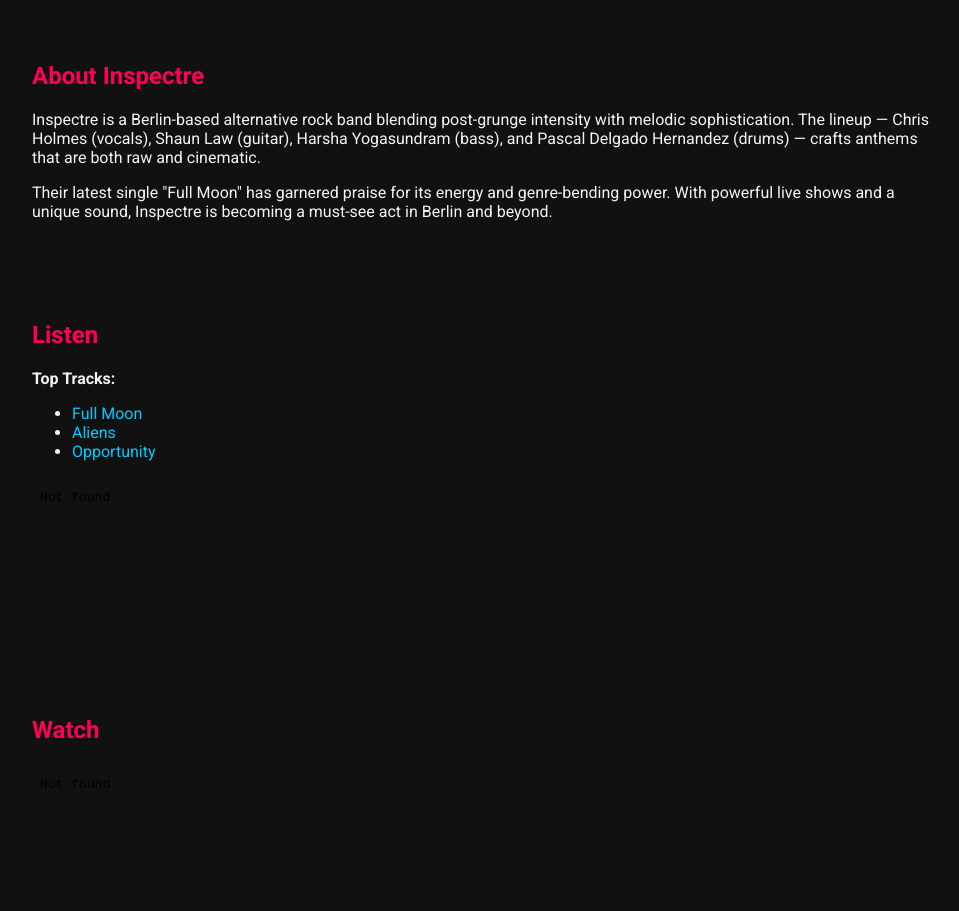
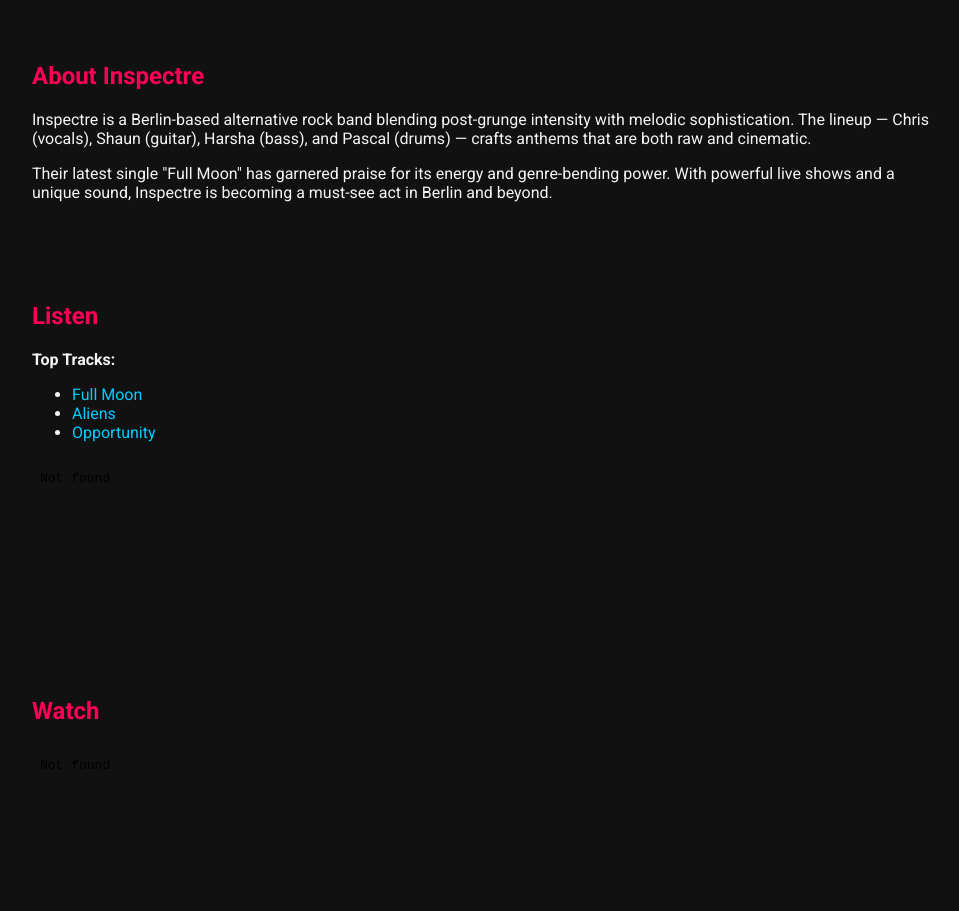
Before and after one commit to MrHolmesInspc/Inspectre-EPK, a plain HTML site: page index.html in a window 1280 px wide. Shown: the part 189-1100 px from the top of the page, without its empty margins (158-1117 px from the left). Drawn offline with Linux system fonts and the light colour scheme.

Commit message:
Update index.html

```diff
--- a/index.html
+++ b/index.html
@@ -54,7 +54,7 @@
 
   <section class="bio">
     <h2>About Inspectre</h2>
-    <p>Inspectre is a Berlin-based alternative rock band blending post-grunge intensity with melodic sophistication. The lineup — Chris Holmes (vocals), Shaun Law (guitar), Harsha Yogasundram (bass), and Pascal Delgado Hernandez (drums) — crafts anthems that are both raw and cinematic.</p>
+    <p>Inspectre is a Berlin-based alternative rock band blending post-grunge intensity with melodic sophistication. The lineup — Chris (vocals), Shaun (guitar), Harsha (bass), and Pascal (drums) — crafts anthems that are both raw and cinematic.</p>
     <p>Their latest single "Full Moon" has garnered praise for its energy and genre-bending power. With powerful live shows and a unique sound, Inspectre is becoming a must-see act in Berlin and beyond.</p>
   </section>
 
```
